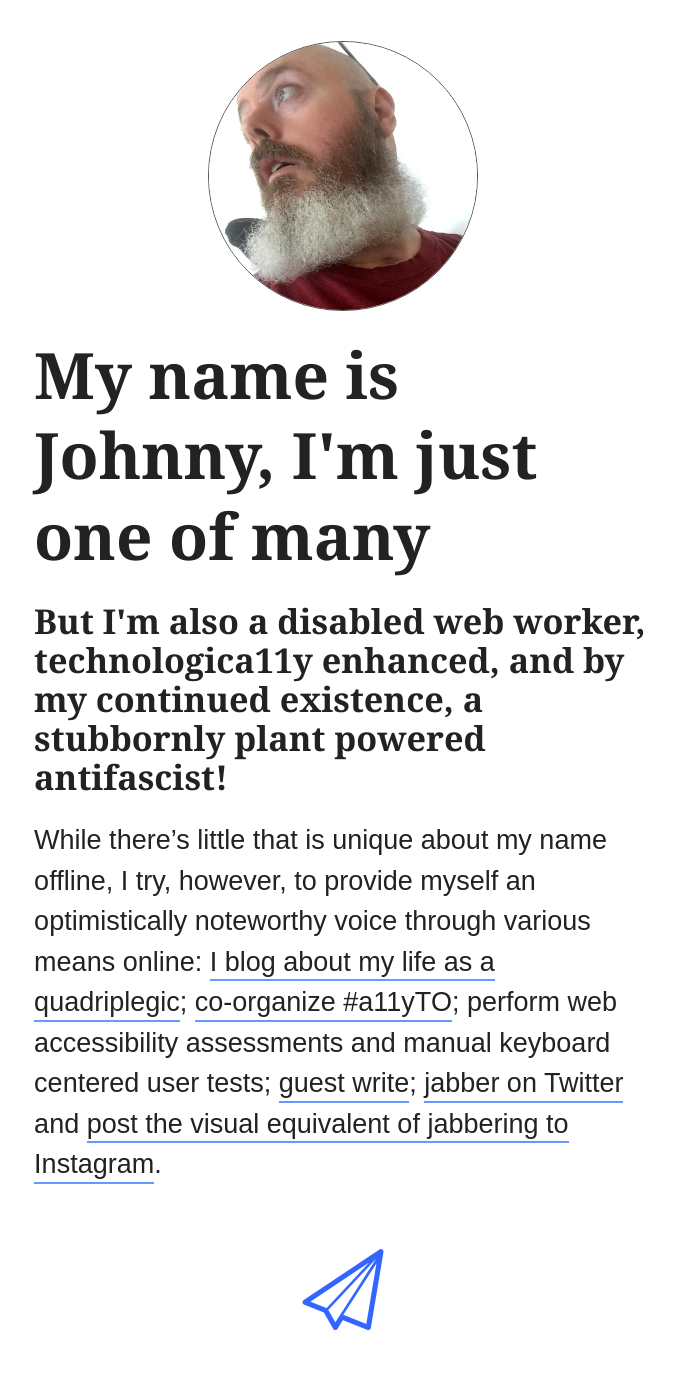
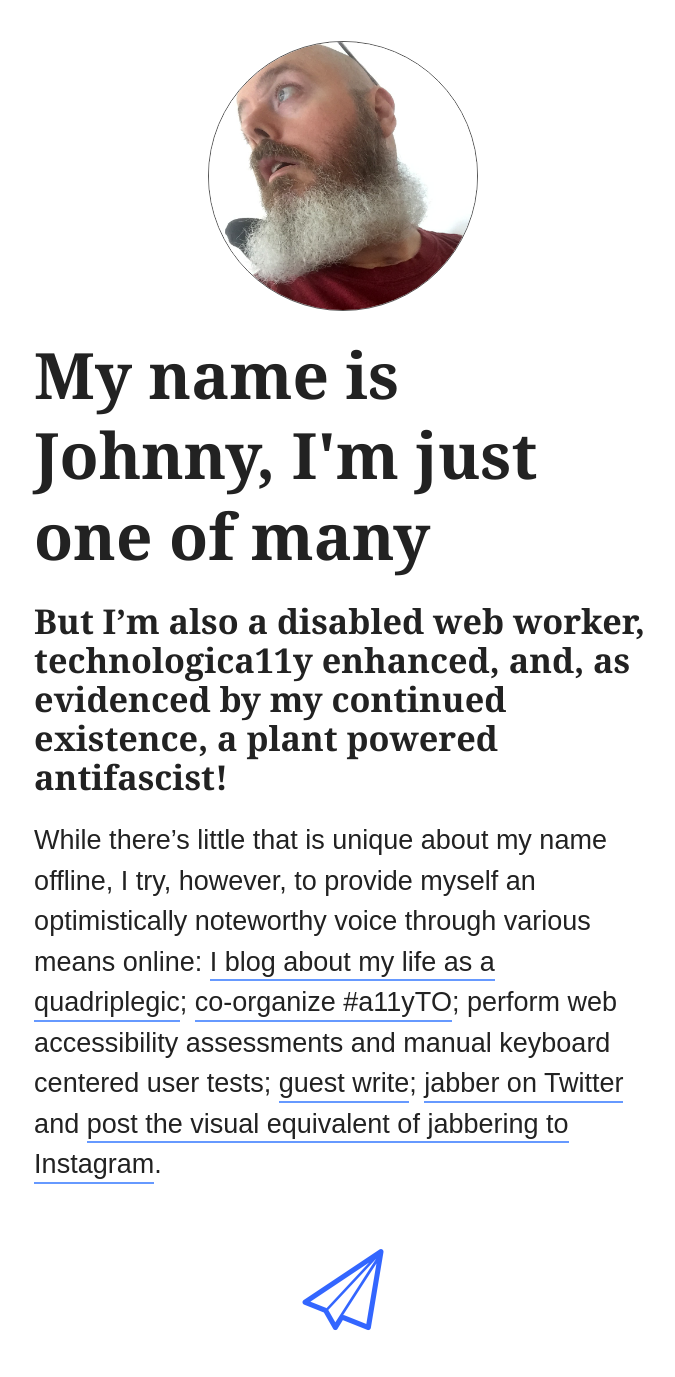
Before and after one commit to abledaccess/johnnydaux.org, a Jekyll site: the page built from index.md, in a window 1280 px wide. Shown: the whole page, without its empty margins (297-972 px from the left). Built offline with Jekyll 4.4.1, drawn with Linux system fonts in a browser that asks for light colours.

Commit message:
Update copy

```diff
--- a/_config.yml
+++ b/_config.yml
@@ -14,7 +14,7 @@
 # You can create any custom variable you would like, and they will be accessible
 # in the templates via {{ site.myvariable }}.
 title: "My name is Johnny, I'm just one of many"
-description: "But I'm also a disabled web worker, technologica11y enhanced, and by my continued existence, a stubbornly plant powered antifascist!"
+description: "But I’m also a disabled web worker, technologica11y enhanced, and, as evidenced by my continued existence, a plant powered antifascist!"
 email: hi@johnnydaux.org
 baseurl: "" # the subpath of your site, e.g. /blog
 url: "http://johnnydaux.org/" # the base hostname & protocol for your site, e.g. http://example.com
```
